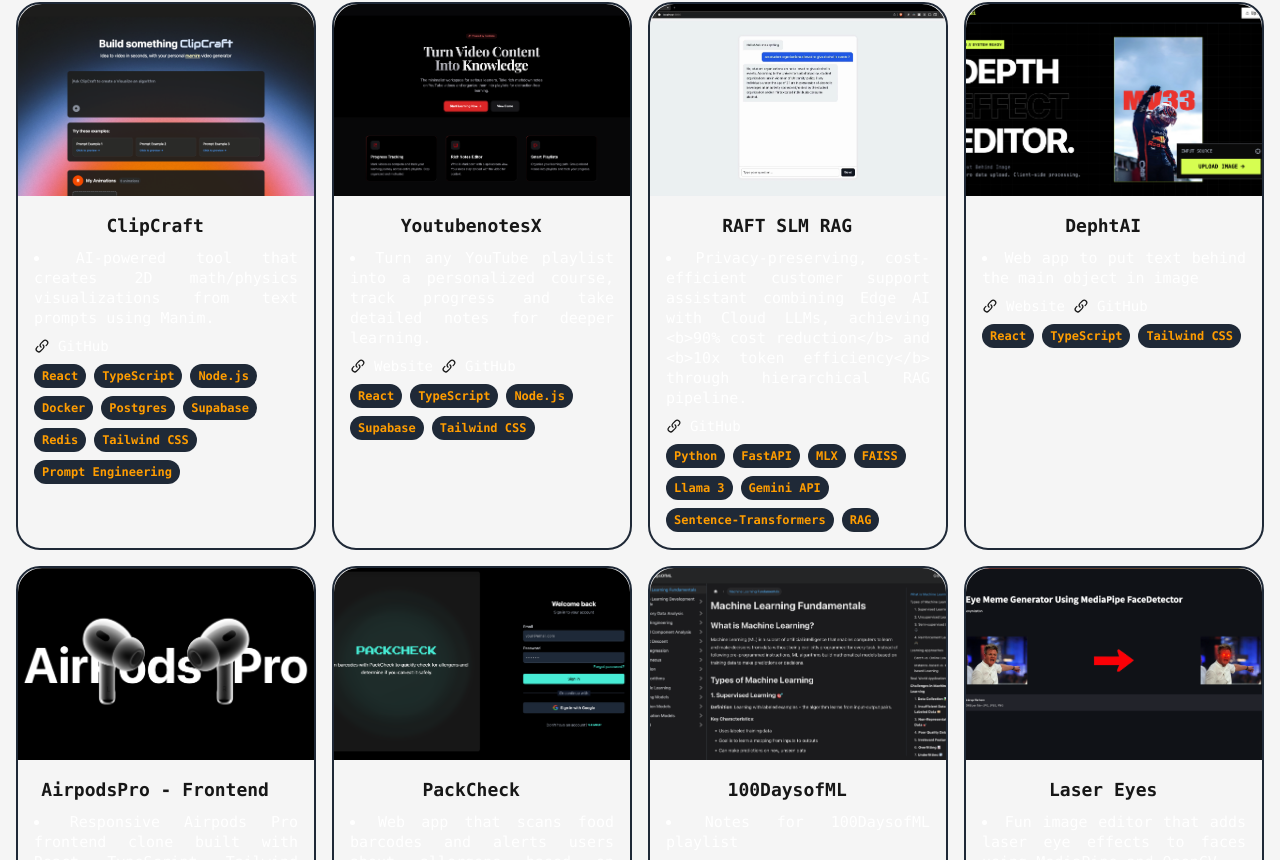
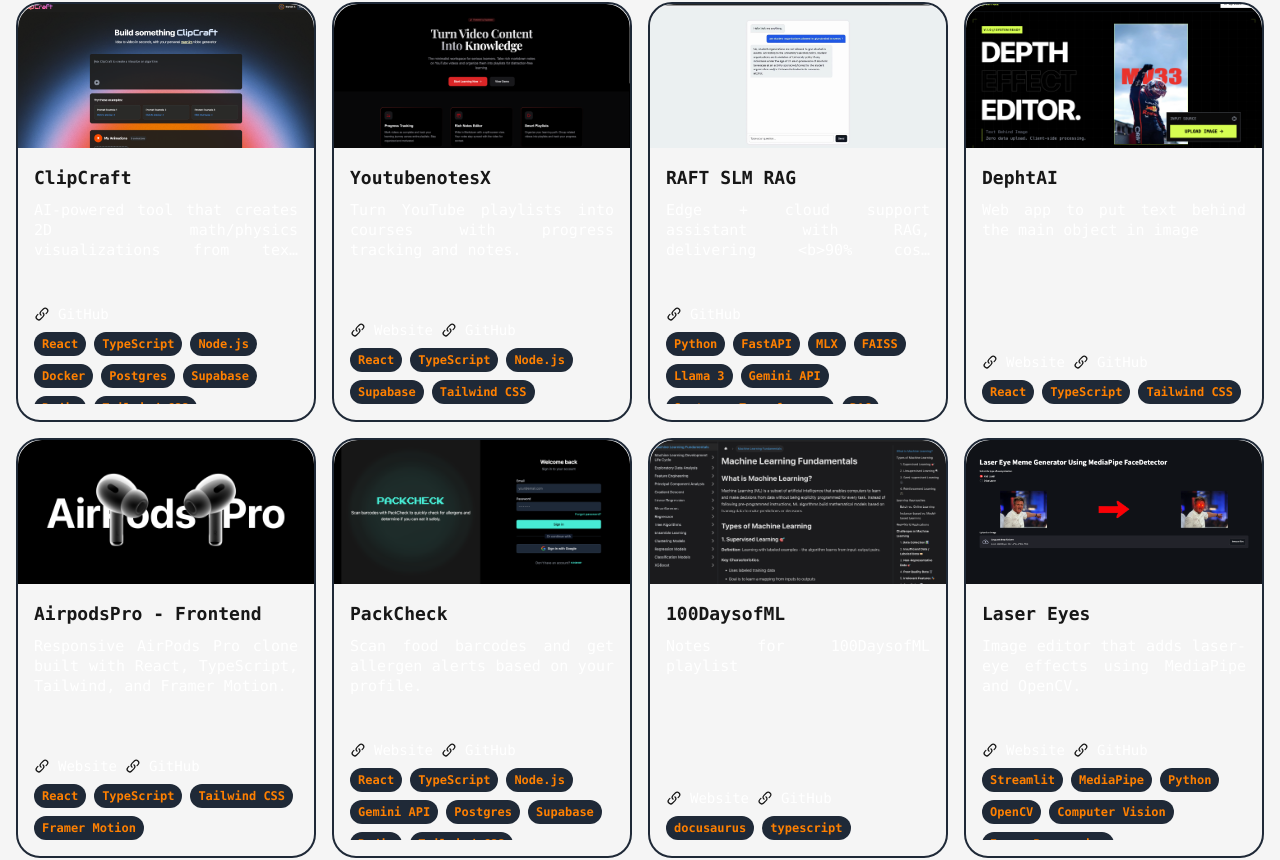
Before and after one commit to Rishith-S/portfolio, a Next.js app: page /projects in a window 1280 px wide. Shown: the part 338-1198 px from the top of the page. Built offline with nearby package versions, Linux system fonts and the light colour scheme.

Commit message:
made few changes

```diff
--- a/src/app/globals.css
+++ b/src/app/globals.css
@@ -7,7 +7,7 @@
   --foreground: #171717;
   /* --accent: #0d9488;
   --accent-soft: #ccfbf1; */
-  --accent: #ff9d00;
+  --accent: #ff8000;
   --accent-soft: #ffefd4;
 }
 
--- a/src/app/projects/page.tsx
+++ b/src/app/projects/page.tsx
@@ -27,28 +27,29 @@
   return (
     <div
       id="ProjectCard"
-      className="rounded-3xl experience-card cursor-pointer border-2 border-gray-800 w-full"
+      className="rounded-3xl experience-card cursor-pointer border-2 border-gray-800 w-full h-[390px] sm:h-[420px] flex flex-col overflow-hidden"
     >
       <Image
         src={data.image}
         alt={data.name}
         width={400}
         height={200}
-        className="rounded-t-3xl object-cover w-full h-40 sm:h-48 select-none"
+        className="rounded-t-3xl object-cover w-full h-32 sm:h-36 select-none"
       />
 
-      <div className="p-3 sm:p-4 flex md:flex-col gap-2">
-        <div className="flex fle md:flex-col items-center justify-center gap-2 w-full">
+      <div className="p-3 sm:p-4 flex flex-col gap-3 flex-1 min-h-0">
+        <div className="flex flex-col gap-2 w-full min-h-0">
           <p className="text-base sm:text-lg font-bold text-hover">{data.name} &nbsp;</p>
-          <ul className={"list-disc list-inside"}>
+          <ul className={"list-disc list-inside space-y-1 max-h-[88px] overflow-hidden"}>
             {data.description.map((point, index) => (
-              <li key={`${index}-${point}`} className="text-sm sm:text-[15px] text-[#ffffff] text-justify">
+              <li key={`${index}-${point}`} className="text-sm sm:text-[15px] text-[#ffffff] text-justify overflow-hidden [display:-webkit-box] [-webkit-line-clamp:3] [-webkit-box-orient:vertical]">
                 {point}
               </li>
             ))}
           </ul>
         </div>
-        <div className="flex flex-row items-center gap-2">
+        <div className="mt-auto flex flex-col gap-2">
+          <div className="flex flex-row items-center gap-2 flex-wrap">
             {data.deployedLinks &&
               data.deployedLinks.map((link, index) => (
                 <div
@@ -63,7 +64,7 @@
                 </div>
               ))}
           </div>
-        <div className="flex flex-row gap-2 flex-wrap">
+          <div className="flex flex-row gap-2 flex-wrap max-h-[72px] overflow-hidden">
             {data.techStack.map((individualStack, index) => (
               <div
                 key={index}
@@ -75,5 +76,6 @@
           </div>
         </div>
       </div>
+    </div>
   );
 }
--- a/src/components/Blocks/Experience.tsx
+++ b/src/components/Blocks/Experience.tsx
@@ -227,7 +227,7 @@
                   <div className="text-neutral-800 dark:text-white">
                     <WebsiteLink />
                   </div>
-                  <p className="text-sm md:text-base text-websitelink text-neutral-800 dark:text-[#ffffff]">
+                  <p className="text-sm md:text-md text-websitelink text-neutral-800 dark:text-[#ffffff]">
                     {link.title}
                   </p>
                 </div>
@@ -239,7 +239,7 @@
                 key={index}
                 className="rounded-full bg-[--accent-soft] dark:bg-gray-800 w-auto px-2 py-1 transition-colors duration-300"
               >
-                <p className="text-sm md:text-base font-bold text-accent">{individualStack}</p>
+                <p className="text-sm md:text-md font-bold text-accent">{individualStack}</p>
               </div>
             ))}
           </div>
--- a/src/components/Blocks/Projects.tsx
+++ b/src/components/Blocks/Projects.tsx
@@ -42,7 +42,7 @@
   {
     name: "YoutubenotesX",
     description: [
-      "Turn any YouTube playlist into a personalized course, track progress and take detailed notes for deeper learning.",
+      "Turn YouTube playlists into courses with progress tracking and notes.",
     ],
     techStack: ["React", "TypeScript", "Node.js", "Supabase", "Tailwind CSS"],
     deployedLinks: [
@@ -61,7 +61,7 @@
   {
     name: "RAFT SLM RAG",
     description: [
-      "Privacy-preserving, cost-efficient customer support assistant combining Edge AI with Cloud LLMs, achieving <b>90% cost reduction</b> and <b>10x token efficiency</b> through hierarchical RAG pipeline.",
+      "Edge + cloud support assistant with RAG, delivering <b>90% cost reduction</b> and <b>10x token efficiency</b>.",
     ],
     techStack: [
       "Python",
@@ -102,7 +102,7 @@
   {
     name: "AirpodsPro - Frontend",
     description: [
-      "Responsive Airpods Pro frontend clone built with React, TypeScript, Tailwind CSS and Framer Motion.",
+      "Responsive AirPods Pro clone built with React, TypeScript, Tailwind, and Framer Motion.",
     ],
     techStack: ["React", "TypeScript", "Tailwind CSS", "Framer Motion"],
     deployedLinks: [
@@ -121,7 +121,7 @@
   {
     name: "PackCheck",
     description: [
-      "Web app that scans food barcodes and alerts users about allergens based on their allergies.",
+      "Scan food barcodes and get allergen alerts based on your profile.",
     ],
     techStack: [
       "React",
@@ -166,7 +166,7 @@
   {
     name: "Laser Eyes",
     description: [
-      "Fun image editor that adds laser eye effects to faces using MediaPipe and OpenCV.",
+      "Image editor that adds laser-eye effects using MediaPipe and OpenCV.",
     ],
     techStack: [
       "Streamlit",
@@ -192,7 +192,7 @@
   {
     name: "Video Transcoder",
     description: [
-      "Scalable video transcoding system using GCP and FFmpeg for multi-resolution output (360p-1080p).",
+      "Scalable GCP + FFmpeg transcoder for multi-resolution video output.",
     ],
     techStack: [
       "GCP",
@@ -215,7 +215,7 @@
   {
     name: "Starbucks - Frontend",
     description: [
-      "Responsive Starbucks frontend clone built with React, TypeScript, Tailwind CSS and Framer Motion.",
+      "Responsive Starbucks clone built with React, TypeScript, Tailwind, and Framer Motion.",
     ],
     techStack: ["React", "TypeScript", "Tailwind CSS", "Framer Motion"],
     deployedLinks: [
@@ -309,52 +309,52 @@
   return (
     <div
       id="ProjectCard"
-      className="rounded-2xl bg-gradient-to-br from-neutral-200 via-neutral-100 to-neutral-100 dark:from-neutral-600 dark:via-neutral-800 dark:to-neutral-800 p-[1px] border-gray-200 dark:border-gray-800 shadow-sm w-full transition-all duration-300"
+      className="rounded-2xl bg-gradient-to-br from-neutral-200 via-neutral-100 to-neutral-100 dark:from-neutral-600 dark:via-neutral-800 dark:to-neutral-800 p-[1px] border-gray-200 dark:border-gray-800 shadow-sm w-full h-[420px] sm:h-[450px] lg:h-[200px] transition-all duration-300 overflow-hidden"
     >
-      <div className="flex flex-col lg:flex-row gap-0 lg:gap-4 w-full bg-white dark:bg-neutral-900/90 rounded-2xl shadow-sm transition-all duration-300 overflow-hidden">
+      <div className="flex flex-col lg:flex-row gap-0 lg:gap-4 w-full h-full bg-white dark:bg-neutral-900/90 rounded-2xl shadow-sm transition-all duration-300 overflow-hidden">
         <div className="w-full lg:w-2/5 flex-shrink-0">
           <Image
             src={data.image}
             alt={data.name}
             width={420}
             height={260}
-            className="w-full h-44 sm:h-56 lg:h-full object-cover select-none"
+            className="w-full h-40 sm:h-48 lg:h-full object-cover select-none"
           />
         </div>
 
-        <div className="flex flex-col justify-between p-4 sm:p-5 lg:py-4 lg:pr-5 lg:pl-0 flex-1 gap-3">
-          <ul className="list-disc list-inside space-y-1.5 text-neutral-800 dark:text-neutral-200">
+        <div className="flex flex-col p-4 sm:p-5 lg:py-4 lg:pr-5 lg:pl-0 flex-1 gap-2 min-h-0">
+          <ul className="list-disc list-inside space-y-1 text-neutral-800 dark:text-neutral-200 max-h-[100px] sm:max-h-[118px] lg:max-h-[94px] overflow-hidden">
             {data.description.map((point, index) => (
-              <li key={`${index}-${point}`} className="text-sm sm:text-base lg:text-lg leading-relaxed">
+              <li key={`${index}-${point}`} className="text-sm sm:text-base lg:text-base leading-relaxed overflow-hidden [display:-webkit-box] [-webkit-line-clamp:3] [-webkit-box-orient:vertical]">
                 {HighlightedText(point)}
               </li>
             ))}
           </ul>
 
           {data.deployedLinks && data.deployedLinks.length > 0 && (
-            <div className="flex flex-wrap items-center gap-3 sm:gap-5 mt-1">
+            <div className="flex flex-wrap items-center gap-2 sm:gap-3 mt-auto">
               {data.deployedLinks.map((link, index) => (
                 <div
                   key={index}
-                  className="flex items-center gap-2 cursor-pointer"
+                  className="flex items-center gap-1.5 cursor-pointer"
                   onClick={() => window.open(link.link, "mywindow")}
                 >
-                  <div className="svg-icon text-neutral-800 dark:text-white w-4 h-4">
+                  <div className="svg-icon text-neutral-800 dark:text-white w-3.5 h-3.5">
                     <WebsiteLink />
                   </div>
-                  <p className="text-sm sm:text-base lg:text-lg font-medium text-neutral-800 dark:text-white text-websitelink hover:text-[--accent]">{link.title}</p>
+                  <p className="text-xs sm:text-sm font-medium text-neutral-800 dark:text-white text-websitelink hover:text-[--accent]">{link.title}</p>
                 </div>
               ))}
             </div>
           )}
 
-          <div className="flex flex-row gap-2 flex-wrap mt-1">
+          <div className="flex flex-row gap-1.5 flex-wrap max-h-[56px] sm:max-h-[60px] overflow-hidden">
             {data.techStack.map((individualStack, index) => (
               <div
                 key={index}
-                className="rounded-full bg-[--accent-soft] px-3 py-1"
+                className="rounded-full bg-[--accent-soft] px-2.5 py-0.5"
               >
-                <p className="font-semibold text-accent text-xs sm:text-sm lg:text-base">{individualStack}</p>
+                <p className="font-bold text-accent sm:text-sm md:text-md">{individualStack}</p>
               </div>
             ))}
           </div>
--- a/src/components/Blocks/SideCard.tsx
+++ b/src/components/Blocks/SideCard.tsx
@@ -50,7 +50,7 @@
                     className="relative inline-block mt-2 mb-8 group cursor-pointer"
                 >
                     <span className="absolute inset-0 bg-accent transform -rotate-3 group-hover:rotate-0 transition-transform duration-200"></span>
-                    <span className="relative z-10 font-bold text-black px-2 text-lg">View Resume</span>
+                    <span className="relative z-10 font-bold text-white dark:text-black px-2 text-lg">View Resume</span>
                 </a>
 
                 <div className="flex gap-5 items-center justify-center w-full pb-2">
```
Lines whose indentation alone changed are shown as unchanged.
